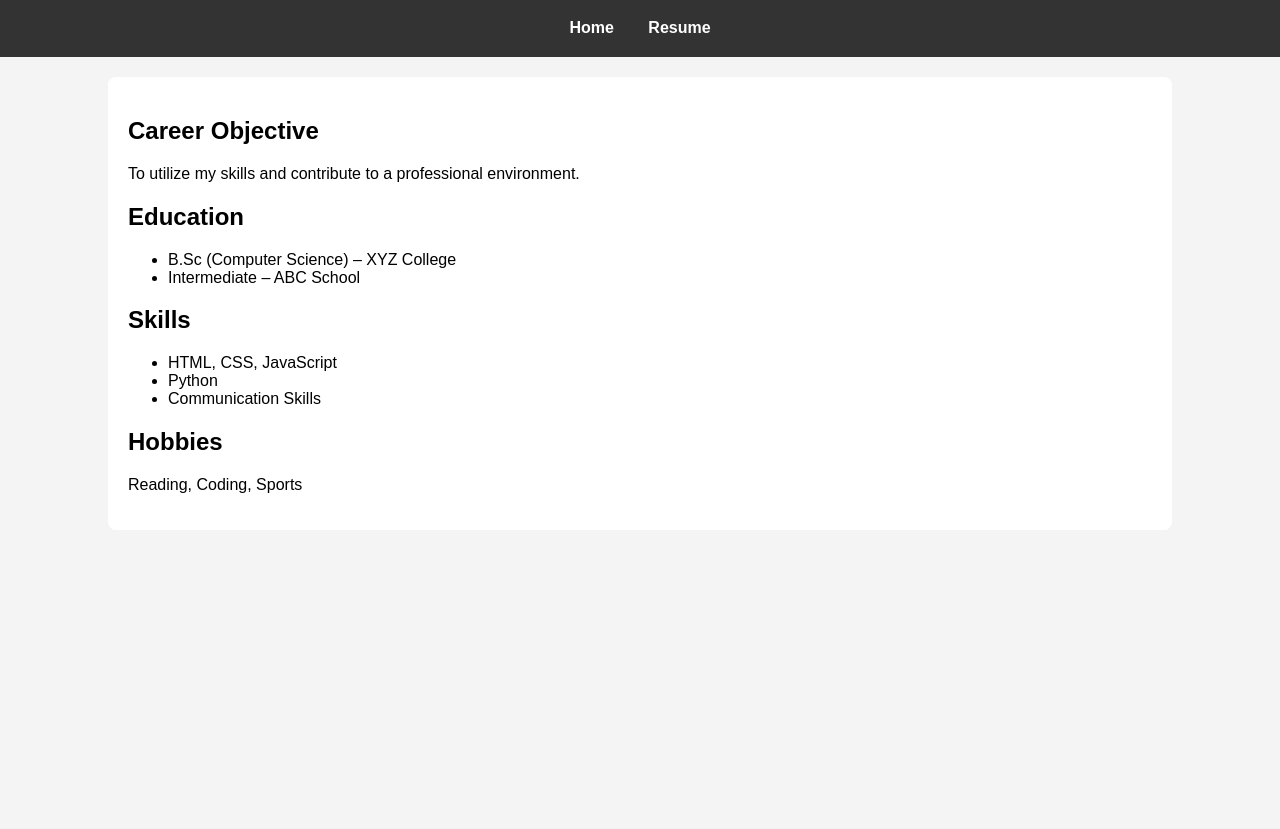
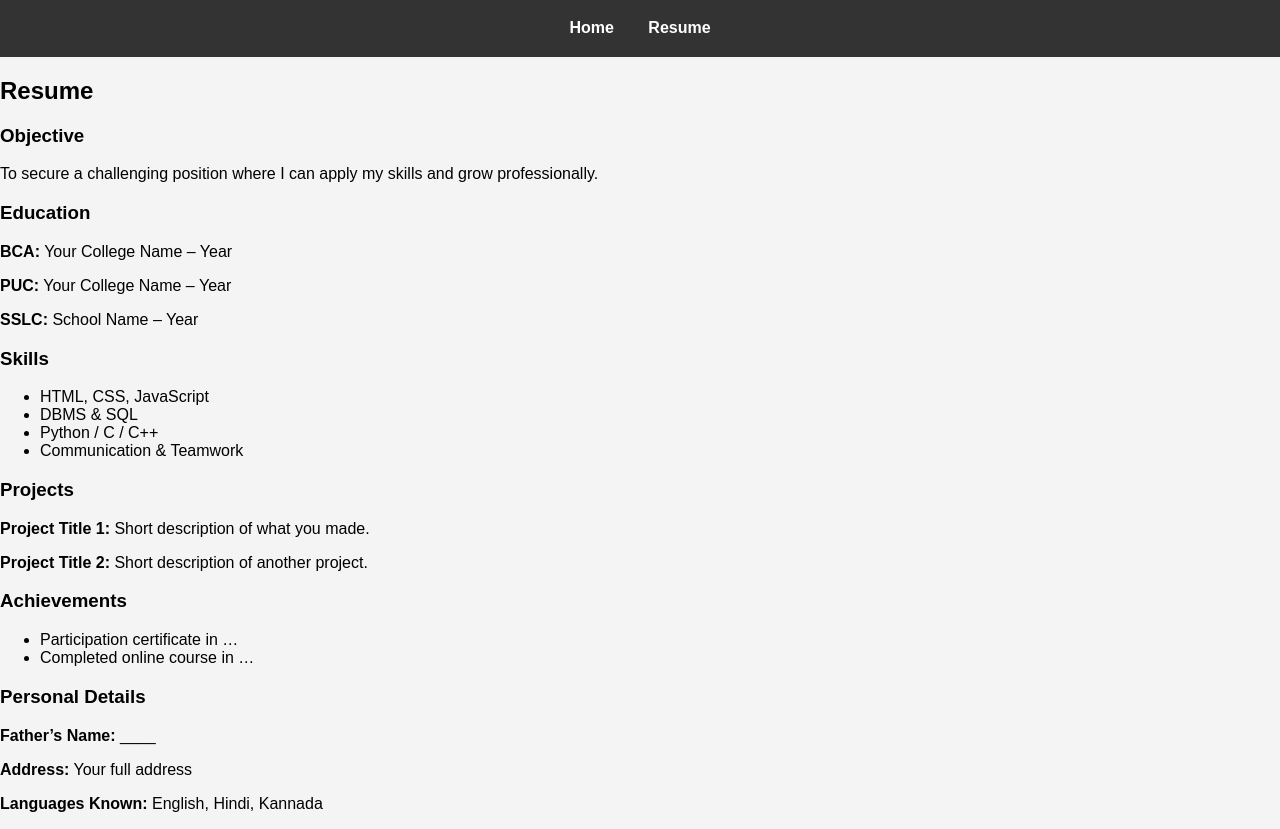
Before and after one commit to Varsha2-byte/resume-project, a plain HTML site: page resume.html in a window 1280 px wide. Shown: the part 81-910 px from the top of the page. Before the commit the page ends 800 px from the top, so only its background shows below. Drawn offline with nearby package versions, Linux system fonts and the light colour scheme.

Commit message:
Update resume.html

```diff
--- a/resume.html
+++ b/resume.html
@@ -4,7 +4,9 @@
     <meta charset="UTF-8">
     <title>My Resume</title>
     <link rel="stylesheet" href="style.css">
+    <script src="https://code.jquery.com/jquery-3.6.0.min.js"></script>
 </head>
+
 <body>
 
 <header>
@@ -15,25 +17,39 @@
     </nav>
 </header>
 
-<section class="content">
-    <h2>Career Objective</h2>
-    <p>To utilize my skills and contribute to a professional environment.</p>
+<section class="content-box">
+    <h2>Resume</h2>
 
-    <h2>Education</h2>
+    <h3>Objective</h3>
+    <p>To secure a challenging position where I can apply my skills and grow professionally.</p>
+
+    <h3>Education</h3>
+    <p><strong>BCA:</strong> Your College Name – Year</p>
+    <p><strong>PUC:</strong> Your College Name – Year</p>
+    <p><strong>SSLC:</strong> School Name – Year</p>
+
+    <h3>Skills</h3>
     <ul>
-        <li>B.Sc (Computer Science) – XYZ College</li>
-        <li>Intermediate – ABC School</li>
+        <li>HTML, CSS, JavaScript</li>
+        <li>DBMS & SQL</li>
+        <li>Python / C / C++</li>
+        <li>Communication & Teamwork</li>
     </ul>
 
-    <h2>Skills</h2>
+    <h3>Projects</h3>
+    <p><strong>Project Title 1:</strong> Short description of what you made.</p>
+    <p><strong>Project Title 2:</strong> Short description of another project.</p>
+
+    <h3>Achievements</h3>
     <ul>
-        <li>HTML, CSS, JavaScript</li>
-        <li>Python</li>
-        <li>Communication Skills</li>
+        <li>Participation certificate in …</li>
+        <li>Completed online course in …</li>
     </ul>
 
-    <h2>Hobbies</h2>
-    <p>Reading, Coding, Sports</p>
+    <h3>Personal Details</h3>
+    <p><strong>Father’s Name:</strong> ____</p>
+    <p><strong>Address:</strong> Your full address</p>
+    <p><strong>Languages Known:</strong> English, Hindi, Kannada</p>
 </section>
 
 </body>
```
